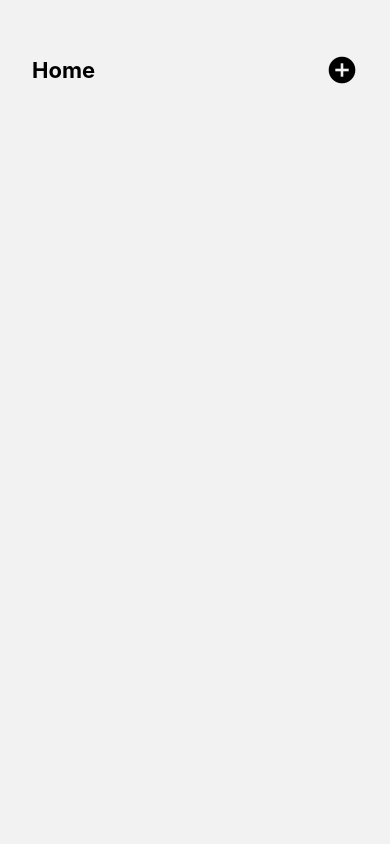
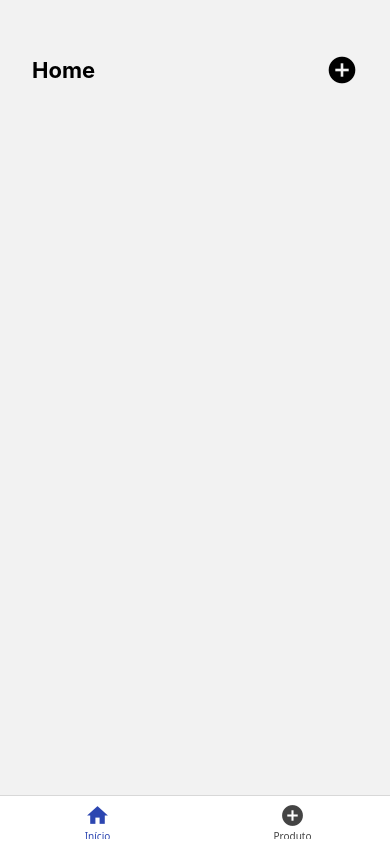
Before and after one commit to wendellcalixtoo/navigation-with-react-native, a React Native app: screen / in a window 390 px wide. Built offline with nearby package versions, Linux system fonts and the light colour scheme.

Commit message:
Adicionar navegação por abas com BottomRoutes e dependências necessárias

```diff
--- a/package.json
+++ b/package.json
@@ -9,6 +9,7 @@
     "web": "expo start --web"
   },
   "dependencies": {
+    "@react-navigation/bottom-tabs": "^7.4.2",
     "@react-navigation/elements": "^2.5.2",
     "@react-navigation/native": "^7.1.14",
     "@react-navigation/native-stack": "^7.3.21",
--- /dev/null
+++ b/src/routes/BottomRoutes.tsx
@@ -0,0 +1,47 @@
+import { createBottomTabNavigator, BottomTabScreenProps } from "@react-navigation/bottom-tabs";
+import { MaterialIcons } from "@expo/vector-icons";
+
+import { Home } from "@/app/Home";
+import { Product } from "@/app/Product";
+
+export type StackRoutesParamList = {
+    home: undefined;
+    product: undefined | { id: string }; // Example of passing parameters to the Product screen
+};
+
+const Tab = createBottomTabNavigator();
+
+export function BottomRoutes() {
+    return (
+        <Tab.Navigator
+            initialRouteName="home"
+            screenOptions={{
+                headerShown: false,
+                tabBarActiveTintColor: '#2C46B1',
+                tabBarInactiveTintColor: '#444444',
+                tabBarShowLabel: true,
+            }}
+        >
+            <Tab.Screen
+                name="home"
+                component={Home}
+                options={{
+                    tabBarLabel: "Início",
+                    tabBarIcon: ({ color, size }) => (
+                        <MaterialIcons name="home" size={size} color={color} />
+                    ),
+                }}
+            />
+            <Tab.Screen
+                name="product"
+                component={Product}
+                options={{
+                    tabBarLabel: "Produto",
+                    tabBarIcon: ({ color, size }) => (
+                        <MaterialIcons name="add-circle" size={size} color={color} />
+                    ),
+                }}
+            />
+        </Tab.Navigator>
+    )
+}
--- a/src/routes/index.tsx
+++ b/src/routes/index.tsx
@@ -1,11 +1,13 @@
 import { NavigationContainer } from "@react-navigation/native";
 
 import { StackRoutes } from "./StackRoutes";
+import { BottomRoutes } from "./BottomRoutes";
 
 export function Routes() {
     return (
         <NavigationContainer>
-            <StackRoutes />
+            {/* <StackRoutes /> */}
+            <BottomRoutes />
         </NavigationContainer>
     );
 }
```
Also changed, not shown: 2 other files (tests, documents, lock files or other folders).
